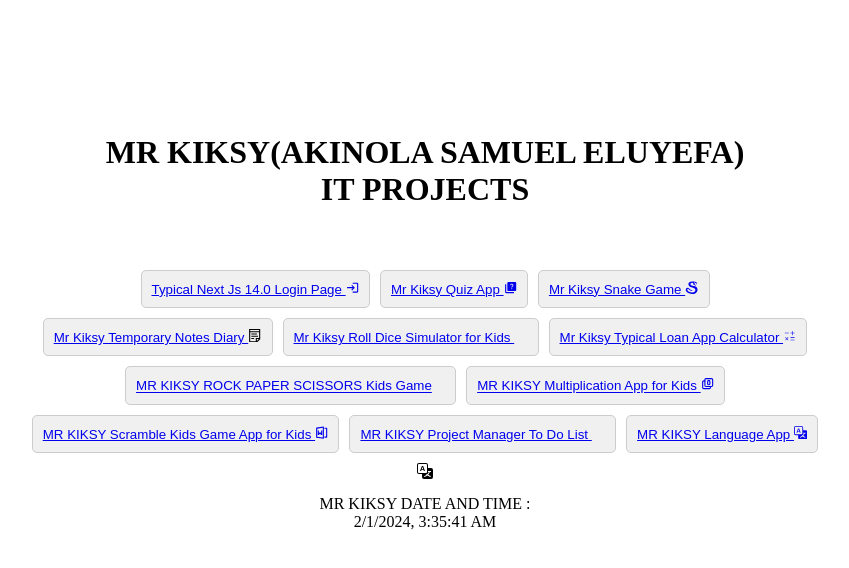
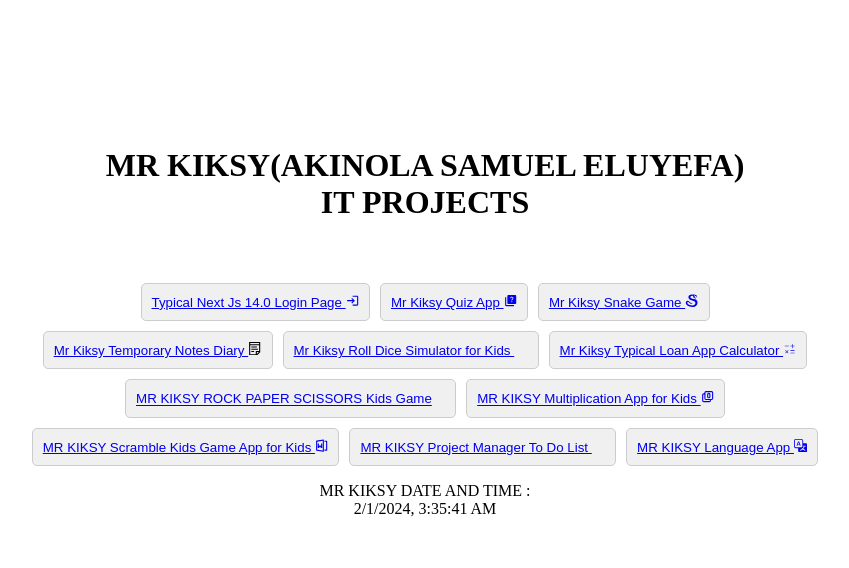
Before and after one commit to MRKIKSY/ITPROJECTS, a React (Vite) app: page / in a window 1280 px wide. Shown: the top 568 px of the page, without its empty margins (215-1064 px from the left). Built offline with nearby package versions, Linux system fonts and the light colour scheme; some icons are missing.

Commit message:
Update App.jsx

```diff
--- a/src/App.jsx
+++ b/src/App.jsx
@@ -75,7 +75,7 @@ function App() {
           MR KIKSY Language App <BsTranslate /></a>
         </button>
 
-        <BsTranslate />
+
       </div>
 
       <footer>
```
